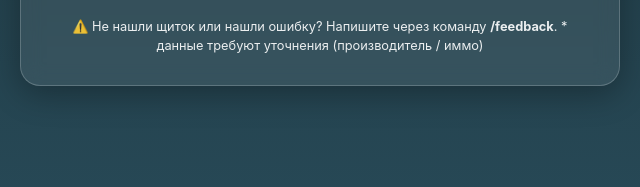
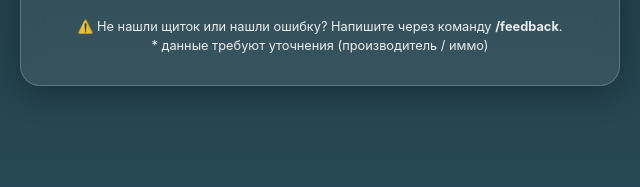
Before and after one commit to Droid-Sta/VaG-dashboard-, a plain HTML site: page index.html in a window 1280 px wide. Shown: the part 252-439 px from the top of the page, 320-960 px from the left. Drawn offline with Linux system fonts and the light colour scheme; a script that the page names is missing.

Commit message:
Update index.html

```diff
--- a/index.html
+++ b/index.html
@@ -140,7 +140,7 @@
             <div class="empty-message" id="filterEmpty">Выберите параметры фильтра</div>
         </div>
 
-        <div class="info">⚠️ Не нашли щиток или нашли ошибку? Напишите через команду <b>/feedback</b>.
+        <div class="info">⚠️ Не нашли щиток или нашли ошибку? Напишите через команду <b>/feedback</b>.<br>
 		     <span class="note">* данные требуют уточнения (производитель / иммо)</span>
 		</div>
     </div>
```
